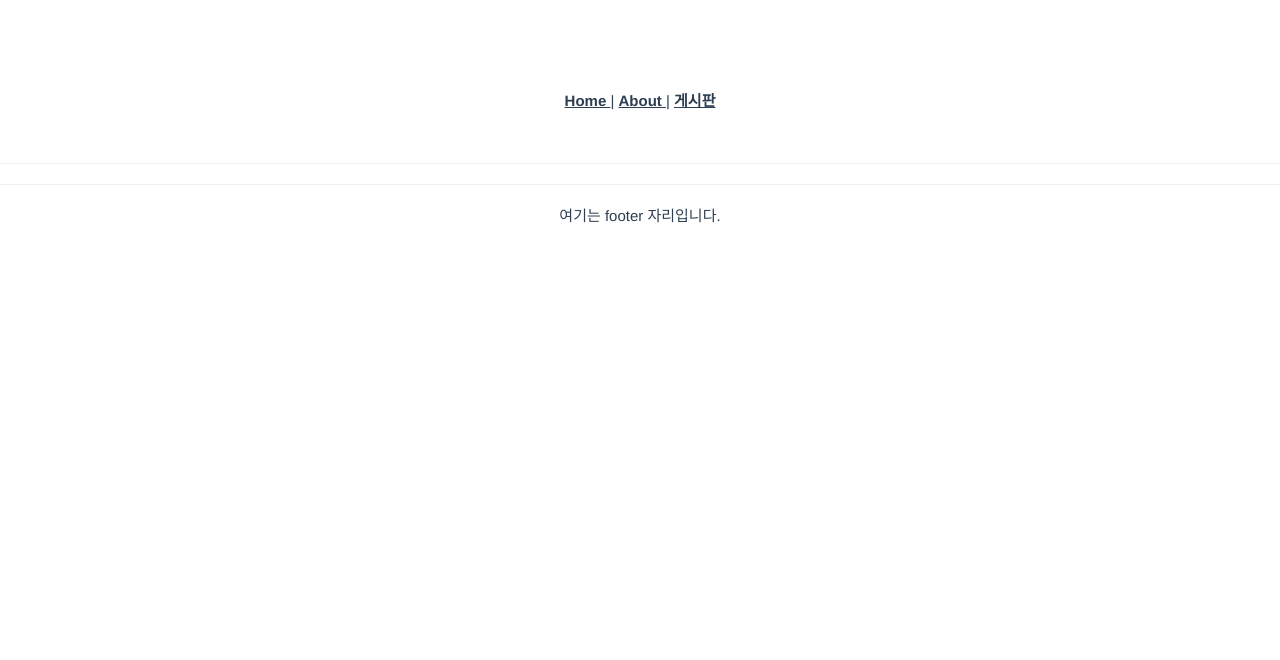
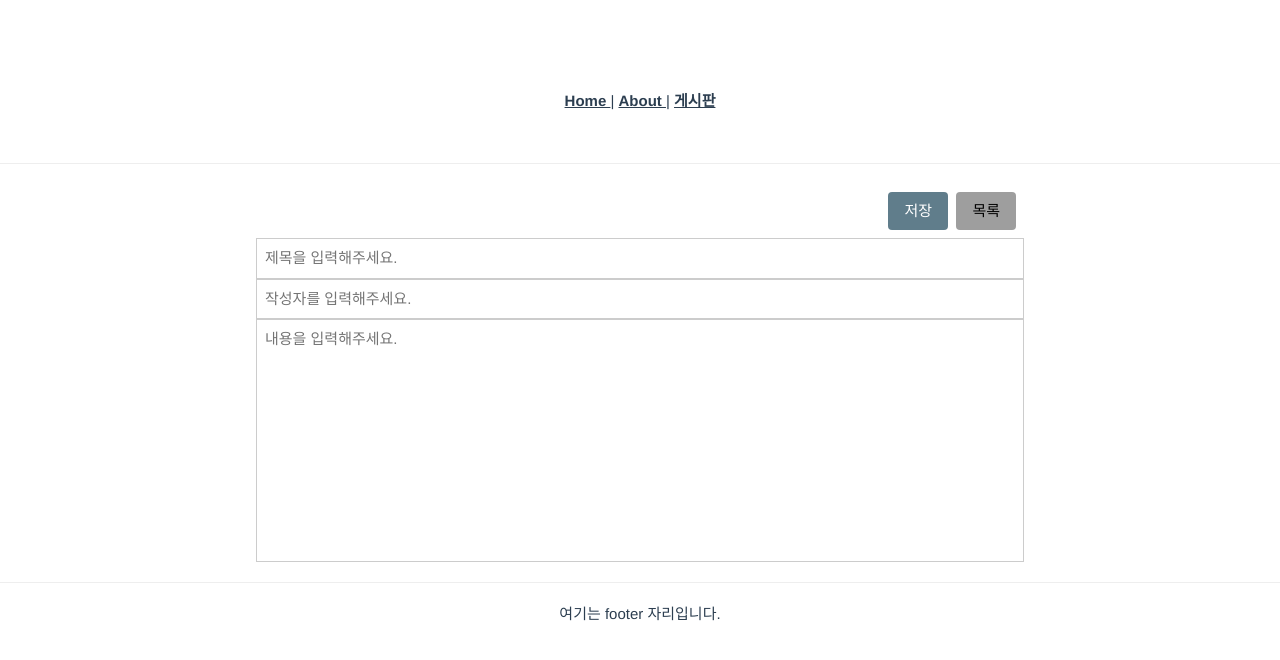
Before and after one commit to pdohyung/simpleblog, a Vue app in the folder simpleblog-vue/: page /boards/write in a window 1280 px wide. Shown: the top 660 px of the page. Built offline with nearby package versions, Linux system fonts and the light colour scheme.

Commit message:
vue: 게시글 등록, 수정, 삭제, 목록 기능 BoardWrite 구현

```diff
--- a/simpleblog-vue/src/router/index.js
+++ b/simpleblog-vue/src/router/index.js
@@ -2,6 +2,7 @@ import { createRouter, createWebHistory } from 'vue-router'
 import PageHome from '@/views/PageHome.vue'
 import BoardList from '@/views/board/BoardList.vue'
 import BoardDetail from '@/views/board/BoardDetail.vue'
+import BoardWrite from '@/views/board/BoardWrite.vue'
 
 const routes = [
     {
@@ -23,6 +24,11 @@ const routes = [
         path: '/boards/detail',
         name: 'BoardDetail',
         component: BoardDetail
+    },
+    {
+        path: '/boards/write',
+        name: 'BoardWrite',
+        component: BoardWrite
     }
 
 ]
--- /dev/null
+++ b/simpleblog-vue/src/views/board/BoardWrite.vue
@@ -0,0 +1,101 @@
+<template>
+  <div class="board-detail">
+    <div class="common-buttons">
+      <button type="button" class="w3-button w3-round w3-blue-gray" v-on:click="fnSave">저장</button>&nbsp;
+      <button type="button" class="w3-button w3-round w3-gray" v-on:click="fnList">목록</button>
+    </div>
+    <div class="board-content">
+      <input type="text" v-model="title" class="w3-input w3-border" placeholder="제목을 입력해주세요.">
+      <input type="text" v-model="author" class="w3-input w3-border" placeholder="작성자를 입력해주세요." v-if="id === undefined">
+    </div>
+    <div class="board-content">
+      <textarea id="" cols="30" rows="10" v-model="content" class="w3-input w3-border" placeholder="내용을 입력해주세요." style="resize: none;">
+      </textarea>
+    </div>
+  </div>
+</template>
+
+<script>
+export default {
+  data() { //변수생성
+    return {
+      requestBody: this.$route.query,
+      id: this.$route.query.id,
+
+      title: '',
+      author: '',
+      content: '',
+      create_at: ''
+    }
+  },
+  mounted() {
+    this.fnGetView()
+  },
+  methods: {
+    fnGetView() {
+      if (this.id !== undefined) {
+        this.$axios.get(this.$serverUrl + '/boards/' + this.id, {
+          params: this.requestBody
+        }).then((res) => {
+          this.title = res.data.title
+          this.author = res.data.author
+          this.content = res.data.content
+          this.create_at = res.data.create_at
+        }).catch((err) => {
+          console.log(err)
+        })
+      }
+    },
+    fnList() {
+      delete this.requestBody.id
+      this.$router.push({
+        path: './list',
+        query: this.requestBody
+      })
+    },
+    fnView(id) {
+      this.requestBody.id = id
+      this.$router.push({
+        path: './detail',
+        query: this.requestBody
+      })
+    },
+    fnSave() {
+      let apiUrl = this.$serverUrl + '/boards'
+      this.form = {
+        "id": this.id,
+        "title": this.title,
+        "content": this.content,
+        "author": this.author
+      }
+
+      if (this.id === undefined) {
+        //INSERT
+        this.$axios.post(apiUrl, this.form)
+        .then((res) => {
+          alert('글이 저장되었습니다.')
+          this.fnView(res.data.id)
+        }).catch((err) => {
+          if (err.message.indexOf('Network Error') > -1) {
+            alert('네트워크가 원활하지 않습니다.\n잠시 후 다시 시도해주세요.')
+          }
+        })
+      } else {
+        //UPDATE
+        this.$axios.patch(apiUrl + '/' + this.id, this.form)
+        .then((res) => {
+          alert('글이 저장되었습니다.')
+          this.fnView(res.data.id)
+        }).catch((err) => {
+          if (err.message.indexOf('Network Error') > -1) {
+            alert('네트워크가 원활하지 않습니다.\n잠시 후 다시 시도해주세요.')
+          }
+        })
+      }
+    }
+  }
+}
+</script>
+<style scoped>
+
+</style>
```
